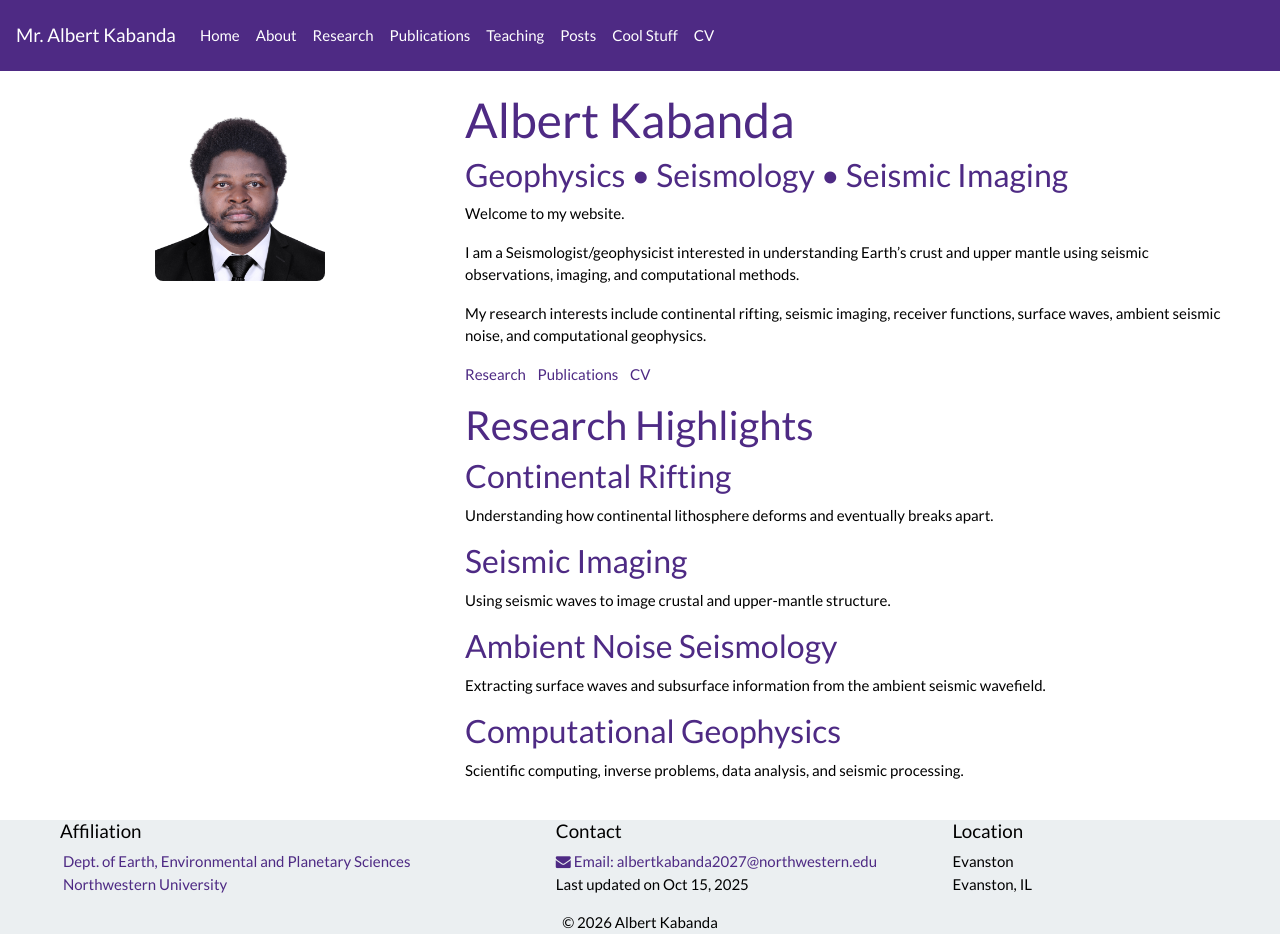
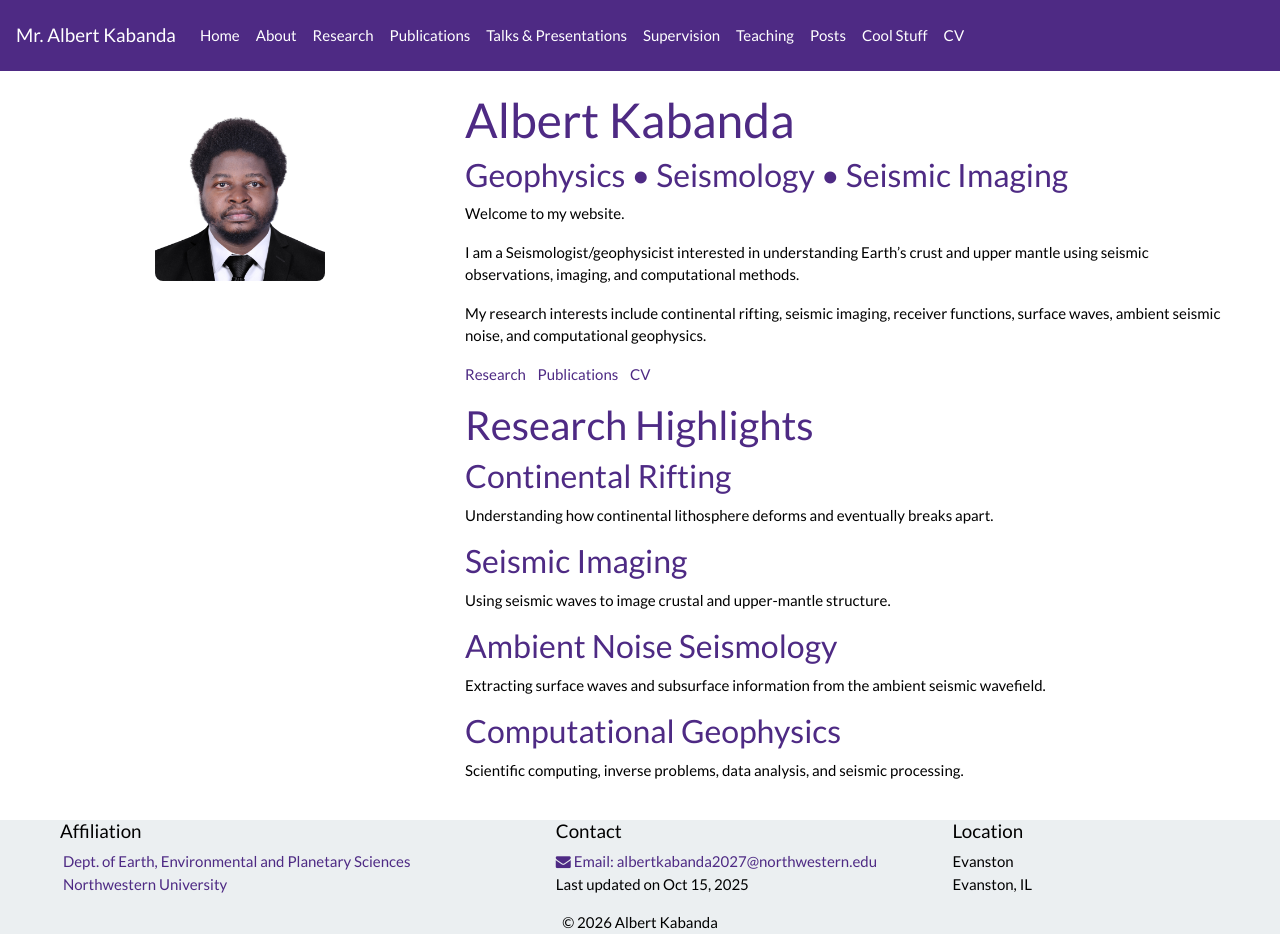
Before and after one commit to albertkabanda/albertkabanda.github.io, a Jekyll site: the page built from _pages/home.md, in a window 1280 px wide and 950 px high. Built offline with Jekyll 4.4.1, drawn with Linux system fonts in a browser that asks for light colours; nearby versions of some CDN libraries; a style sheet for code colours, icons or effects is not loaded.

Commit message:
Update _config.yml

```diff
--- a/_config.yml
+++ b/_config.yml
@@ -34,6 +34,10 @@ nav_pages:
   url: /Research/
 - name: Publications
   url: /Publications/
+- name: Talks & Presentations
+  url: /Talks/
+- name: Supervision
+  url: /Supervision/
 - name: Teaching
   url: /Teaching/
 - name: Posts
```
